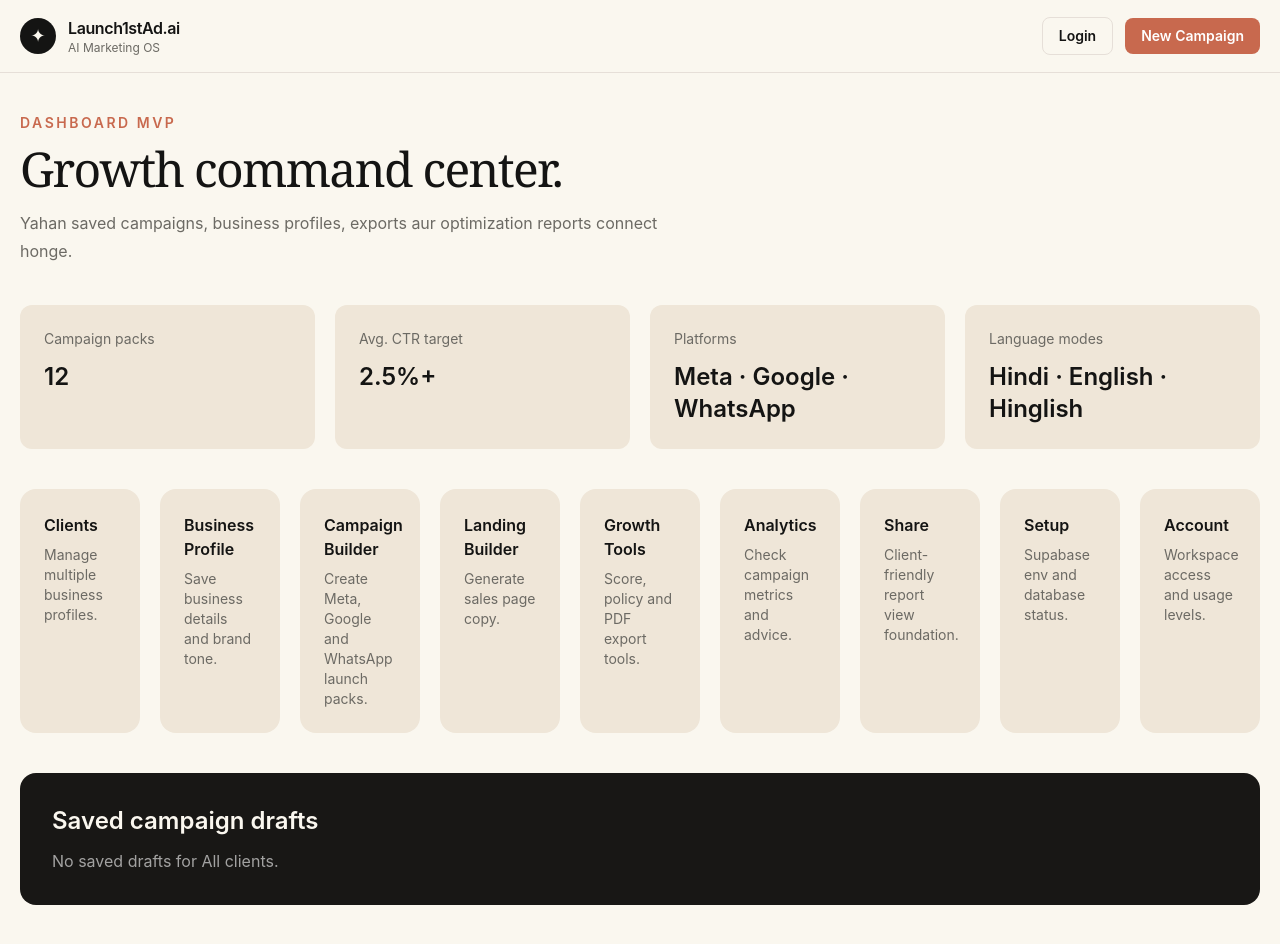
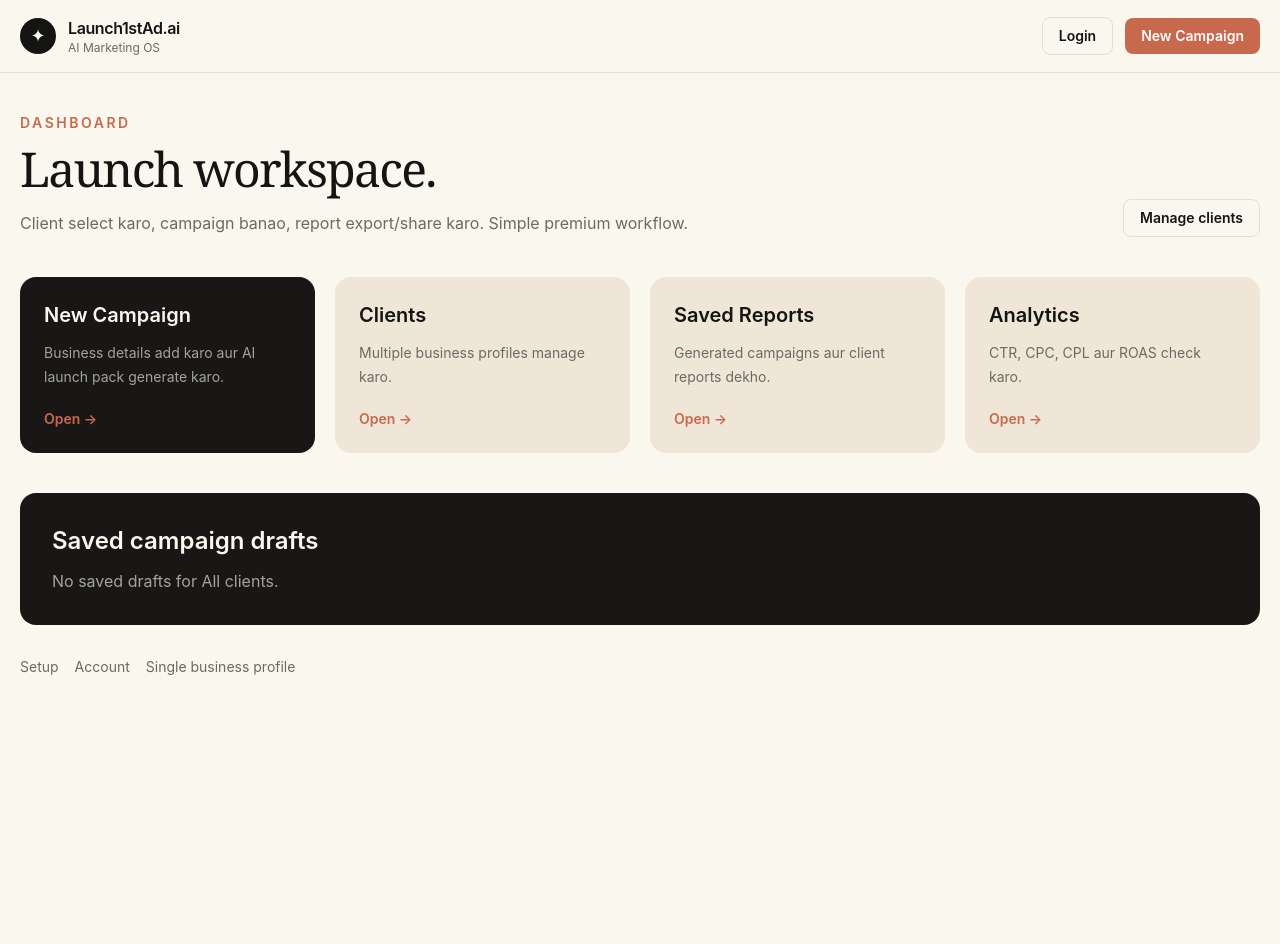
Before and after one commit to lkmeeena882437-dotcom/Launch1stAd.ai, a Next.js app: page /dashboard in a window 1280 px wide. After the commit the page ends 800 px from the top, so only its background shows below. Built offline with nearby package versions, Linux system fonts and the light colour scheme.

Commit message:
Simplify dashboard into premium core workflow

```diff
--- a/app/dashboard/page.tsx
+++ b/app/dashboard/page.tsx
@@ -3,23 +3,28 @@ import { Brand } from "@/components/Brand";
 import { SessionBadge } from "@/components/auth/SessionBadge";
 import { HistoryList } from "@/components/dashboard/HistoryList";
 
-const stats = [
-  ["Campaign packs", "12"],
-  ["Avg. CTR target", "2.5%+"],
-  ["Platforms", "Meta · Google · WhatsApp"],
-  ["Language modes", "Hindi · English · Hinglish"]
-];
-
-const tools = [
-  ["Clients", "/clients", "Manage multiple business profiles."],
-  ["Business Profile", "/business", "Save business details and brand tone."],
-  ["Campaign Builder", "/campaign", "Create Meta, Google and WhatsApp launch packs."],
-  ["Landing Builder", "/landing-builder", "Generate sales page copy."],
-  ["Growth Tools", "/tools", "Score, policy and PDF export tools."],
-  ["Analytics", "/analytics", "Check campaign metrics and advice."],
-  ["Share", "/share", "Client-friendly report view foundation."],
-  ["Setup", "/setup", "Supabase env and database status."],
-  ["Account", "/account", "Workspace access and usage levels."]
+const actions = [
+  {
+    title: "New Campaign",
+    href: "/campaign",
+    text: "Business details add karo aur AI launch pack generate karo.",
+    primary: true
+  },
+  {
+    title: "Clients",
+    href: "/clients",
+    text: "Multiple business profiles manage karo."
+  },
+  {
+    title: "Saved Reports",
+    href: "#reports",
+    text: "Generated campaigns aur client reports dekho."
+  },
+  {
+    title: "Analytics",
+    href: "/analytics",
+    text: "CTR, CPC, CPL aur ROAS check karo."
+  }
 ];
 
 export default function DashboardPage() {
@@ -34,17 +39,40 @@ export default function DashboardPage() {
           </div>
         </div>
       </header>
+
       <section className="mx-auto max-w-7xl px-5 py-10">
-        <p className="text-sm font-semibold uppercase tracking-[0.18em] text-coral">Dashboard MVP</p>
-        <h1 className="serif-display mt-3 text-5xl">Growth command center.</h1>
-        <p className="mt-4 max-w-2xl leading-7 text-muted">Yahan saved campaigns, business profiles, exports aur optimization reports connect honge.</p>
+        <p className="text-sm font-semibold uppercase tracking-[0.18em] text-coral">Dashboard</p>
+        <div className="mt-3 flex flex-wrap items-end justify-between gap-5">
+          <div>
+            <h1 className="serif-display text-5xl">Launch workspace.</h1>
+            <p className="mt-4 max-w-2xl leading-7 text-muted">Client select karo, campaign banao, report export/share karo. Simple premium workflow.</p>
+          </div>
+          <Link href="/clients" className="rounded-lg border border-hairline px-4 py-2 text-sm font-semibold">Manage clients</Link>
+        </div>
+
         <div className="mt-10 grid gap-5 md:grid-cols-4">
-          {stats.map(([label, value]) => <div key={label} className="rounded-xl bg-card p-6"><p className="text-sm text-muted">{label}</p><p className="mt-3 text-2xl font-semibold">{value}</p></div>)}
+          {actions.map((action) => (
+            <Link
+              key={action.title}
+              href={action.href}
+              className={action.primary ? "rounded-2xl bg-dark p-6 text-canvas" : "rounded-2xl bg-card p-6 text-ink"}
+            >
+              <h2 className="text-xl font-semibold">{action.title}</h2>
+              <p className={action.primary ? "mt-3 text-sm leading-6 text-white/60" : "mt-3 text-sm leading-6 text-muted"}>{action.text}</p>
+              <p className="mt-5 text-sm font-semibold text-coral">Open →</p>
+            </Link>
+          ))}
         </div>
-        <div className="mt-10 grid gap-5 md:grid-cols-3 lg:grid-cols-9">
-          {tools.map(([title, href, text]) => <Link key={title} href={href} className="rounded-2xl bg-card p-6"><h2 className="font-semibold">{title}</h2><p className="mt-2 text-sm text-muted">{text}</p></Link>)}
+
+        <section id="reports" className="mt-10">
+          <HistoryList />
+        </section>
+
+        <div className="mt-8 flex flex-wrap gap-4 text-sm text-muted">
+          <Link href="/setup" className="hover:text-coral">Setup</Link>
+          <Link href="/account" className="hover:text-coral">Account</Link>
+          <Link href="/business" className="hover:text-coral">Single business profile</Link>
         </div>
-        <div className="mt-10"><HistoryList /></div>
       </section>
     </main>
   );
```
